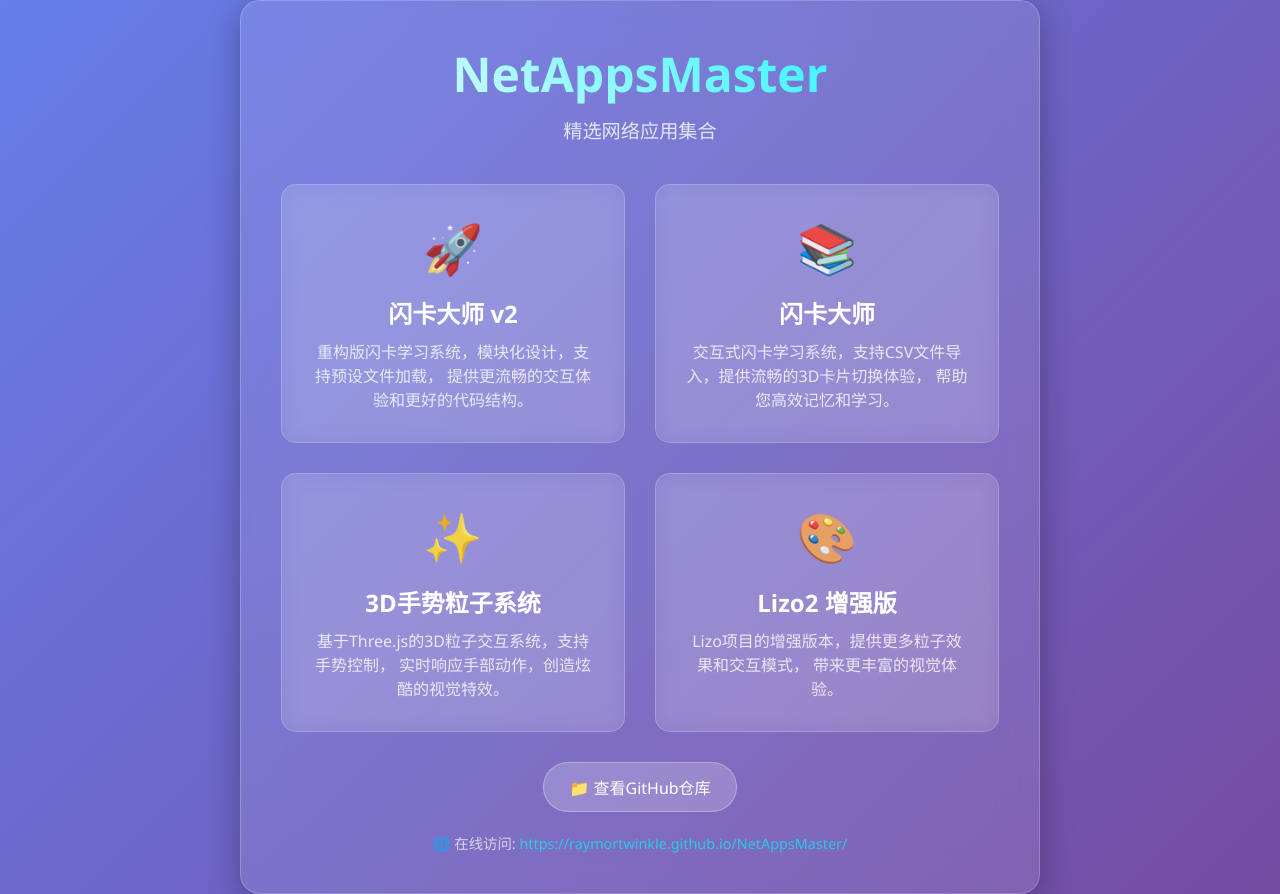
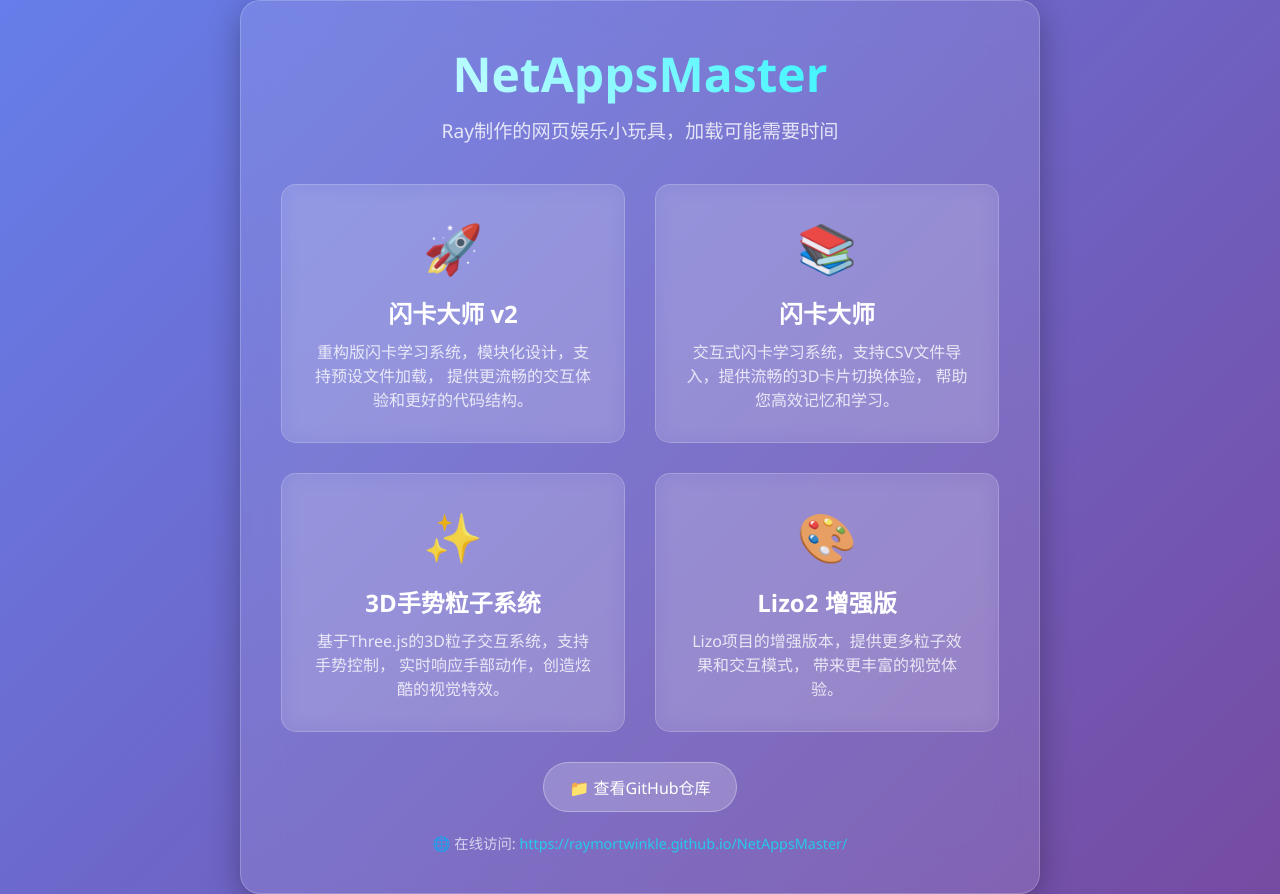
Before and after one commit to RayMorTwinkle/NetAppsMaster, a plain HTML site: page index.html in a window 1280 px wide. Drawn offline with Linux system fonts and the light colour scheme.

Commit message:
Update index

```diff
--- a/index.html
+++ b/index.html
@@ -126,7 +126,7 @@
 <body>
     <div class="container">
         <h1>NetAppsMaster</h1>
-        <p class="subtitle">精选网络应用集合</p>
+        <p class="subtitle">Ray制作的网页娱乐小玩具，加载可能需要时间</p>
 
         <div class="apps-grid">
             <a href="FlashCv2/index.html" class="app-card">
```
